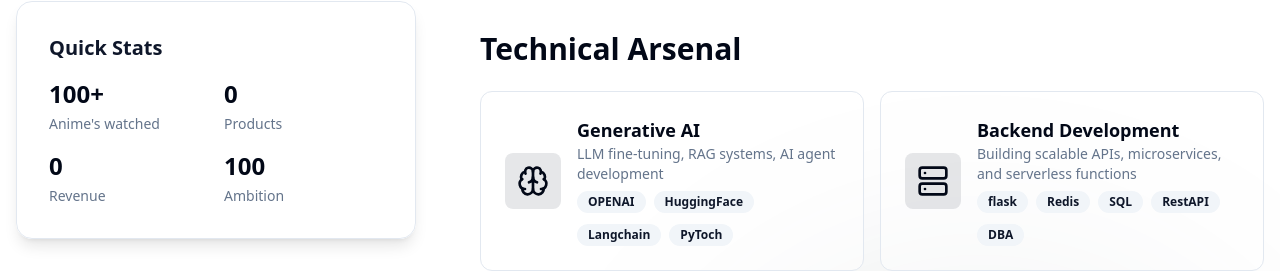
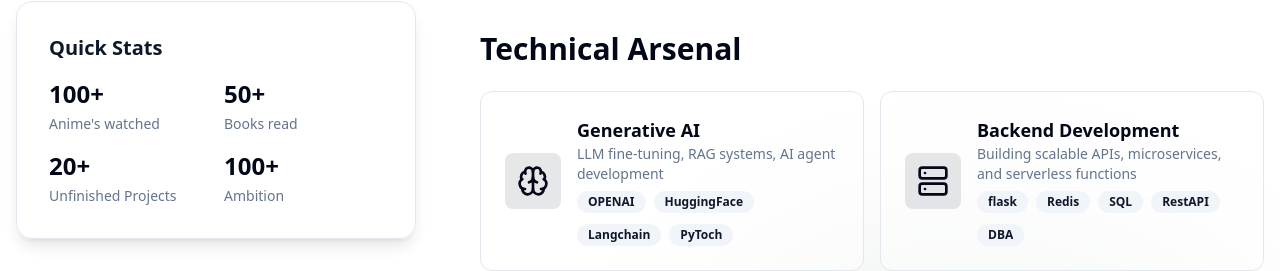
Before and after one commit to hritik1999/portfolio, a Vue app in the folder frontend/: page /about in a window 1280 px wide. Shown: the part 537-808 px from the top of the page. Built offline with nearby package versions, Linux system fonts and the light colour scheme.

Commit message:
updated nginx config

```diff
--- a/frontend/src/views/about.vue
+++ b/frontend/src/views/about.vue
@@ -181,9 +181,9 @@ import {Badge} from '@/components/ui/badge';
             return {
                 quickStats :[
                     { label: 'Anime\'s watched', value: '100+' },
-                    { label: 'Products', value: '0' },
-                    { label: 'Revenue', value: '0' },
-                    { label: 'Ambition', value: '100'}
+                    { label: 'Books read', value: '50+' },
+                    { label: 'Unfinished Projects', value: '20+' },
+                    { label: 'Ambition', value: '100+'}
                     ],
                 skills : [
                     {
```
Also changed, not shown: 2 other files (tests, documents, lock files or other folders).
